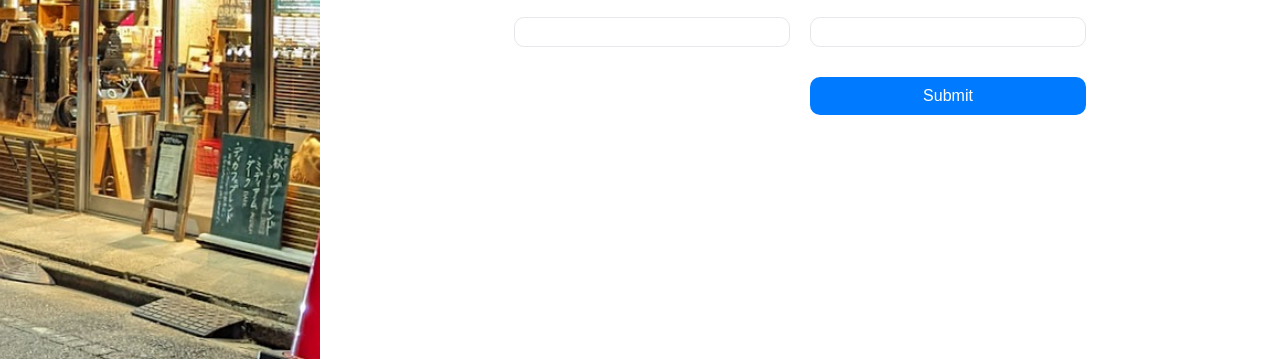
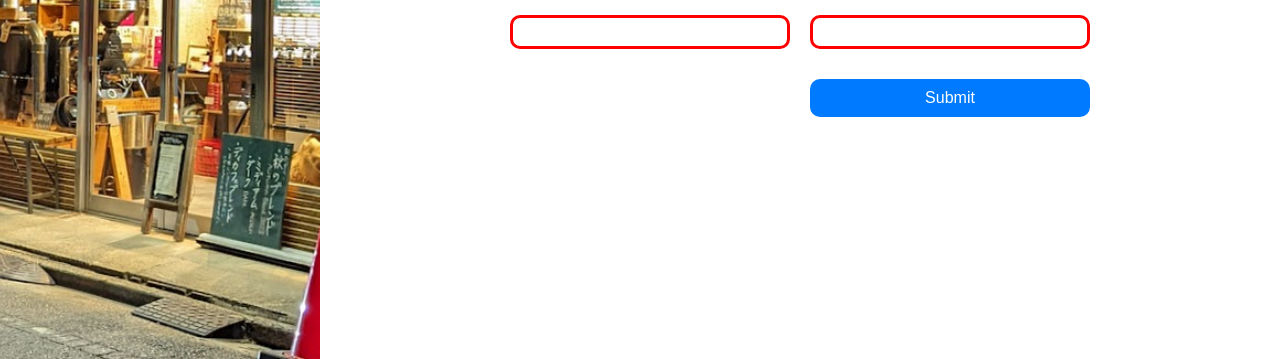
Before and after one commit to GoodBoyNYC/odin-signupform, a plain HTML site: page index.html in a window 1280 px wide. Shown: the part 441-800 px from the top of the page. Drawn offline with Linux system fonts and the light colour scheme.

Commit message:
style: Update sign-up page input field styles

```diff
--- a/index.html
+++ b/index.html
@@ -58,6 +58,9 @@
             border: #E5E7EB solid 1px;
             border-radius: 10px;
         }
+        input:invalid{
+            border: red solid 3px;
+        }
 
         .btn {
             margin-top: 10px;
@@ -70,7 +73,7 @@
             color: white;
             cursor: pointer;
         }
-        :focus {
+        input:focus {
             border: blue solid 1px;
             box-shadow: 100px;
         }
```
